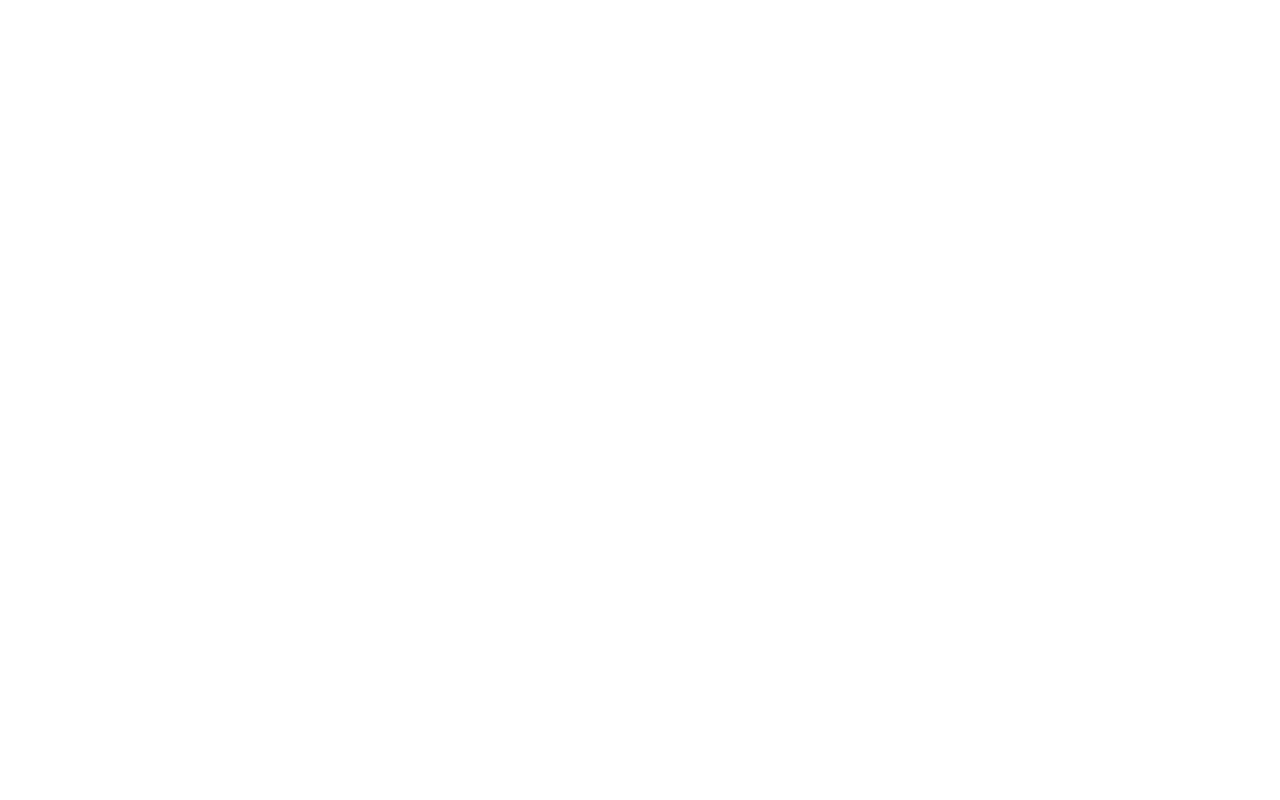
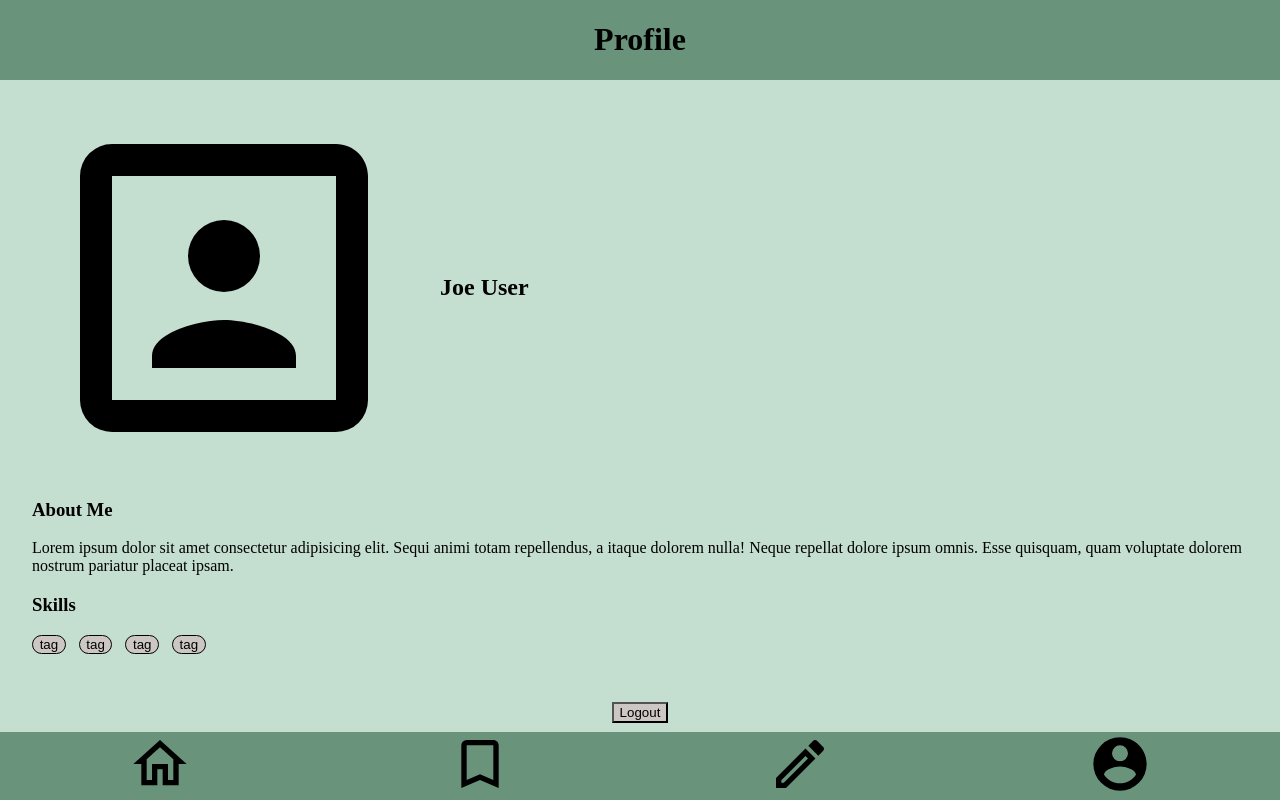
Before and after one commit to UlrikeWerner/quiz, a plain HTML site: page profile.html in a window 1280 px wide. Drawn offline with Linux system fonts and the light colour scheme.

Commit message:
add content to profil.html

```diff
--- /dev/null
+++ b/assets/css/button.css
@@ -0,0 +1,3 @@
+.button {
+  background-color: var(--action-color);
+}
--- a/assets/css/flex.css
+++ b/assets/css/flex.css
@@ -8,16 +8,16 @@
   flex-direction: row;
 }
 
-.flex {
-  display: flex;
-}
-
 .row-gap-1_2 {
   row-gap: 1.2em;
 }
 
 .column-gap-0_8 {
   column-gap: 0.8em;
+}
+
+.column-gap-1_5 {
+  column-gap: 1.5em;
 }
 
 .justify-content-center {
@@ -27,3 +27,7 @@
 .justify-content-space-around {
   justify-content: space-around;
 }
+
+.align-items-center {
+  align-items: center;
+}
--- a/assets/css/profile.css
+++ b/assets/css/profile.css
@@ -1,3 +1,23 @@
+@import "button.css";
+@import "color-chart.css";
+@import "flex.css";
+@import "layout.css";
+@import "nav.css";
+@import "svg.css";
+@import "tag.css";
+
 * {
   box-sizing: border-box;
 }
+
+.profile-image {
+  width: 30vw;
+}
+
+.profile-image path {
+  d: var(--svg-blank-user-image);
+}
+
+.skills {
+  margin-bottom: 3em;
+}
--- a/assets/css/svg.css
+++ b/assets/css/svg.css
@@ -28,4 +28,8 @@
   --svg-profile-filled: path(
     "M12,19.2C9.5,19.2 7.29,17.92 6,16C6.03,14 10,12.9 12,12.9C14,12.9 17.97,14 18,16C16.71,17.92 14.5,19.2 12,19.2M12,5A3,3 0 0,1 15,8A3,3 0 0,1 12,11A3,3 0 0,1 9,8A3,3 0 0,1 12,5M12,2A10,10 0 0,0 2,12A10,10 0 0,0 12,22A10,10 0 0,0 22,12C22,6.47 17.5,2 12,2Z"
   );
+
+  --svg-blank-user-image: path(
+    "M19,19H5V5H19M19,3H5A2,2 0 0,0 3,5V19A2,2 0 0,0 5,21H19A2,2 0 0,0 21,19V5C21,3.89 20.1,3 19,3M16.5,16.25C16.5,14.75 13.5,14 12,14C10.5,14 7.5,14.75 7.5,16.25V17H16.5M12,12.25A2.25,2.25 0 0,0 14.25,10A2.25,2.25 0 0,0 12,7.75A2.25,2.25 0 0,0 9.75,10A2.25,2.25 0 0,0 12,12.25Z"
+  );
 }
--- /dev/null
+++ b/assets/css/tag.css
@@ -0,0 +1,6 @@
+.tag {
+  background-color: var(--action-color);
+  border: 1px solid var(--border-color);
+  border-radius: 50vh;
+  padding: 0.1em 0.5em;
+}
--- a/profile.html
+++ b/profile.html
@@ -7,13 +7,70 @@
     <link rel="stylesheet" href="./assets/css/profile.css" />
     <title>Profile</title>
   </head>
+
   <body>
-    <header></header>
+    <div class="flex-column body-wrapper">
+      <header class="flex-row justify-content-center">
+        <h1>Profile</h1>
+      </header>
 
-    <main></main>
+      <main>
+        <section class="flex-row align-items-center column-gap-1_5">
+          <svg class="profile-image" viewBox="0 0 24 24">
+            <path />
+          </svg>
+          <h2>Joe User</h2>
+        </section>
+        <section>
+          <h3>About Me</h3>
+          <p>
+            Lorem ipsum dolor sit amet consectetur adipisicing elit. Sequi animi
+            totam repellendus, a itaque dolorem nulla! Neque repellat dolore
+            ipsum omnis. Esse quisquam, quam voluptate dolorem nostrum pariatur
+            placeat ipsam.
+          </p>
+        </section>
+        <section class="skills">
+          <h3>Skills</h3>
+          <div class="flex-row column-gap-0_8">
+            <button type="button" class="tag">tag</button>
+            <button type="button" class="tag">tag</button>
+            <button type="button" class="tag">tag</button>
+            <button type="button" class="tag">tag</button>
+          </div>
+        </section>
+        <div class="flex-row justify-content-center">
+          <button type="button" class="button">Logout</button>
+        </div>
+      </main>
 
-    <footer>
-      <nav></nav>
-    </footer>
+      <footer>
+        <nav class="flex-row justify-content-space-around">
+          <a href="/">
+            <svg class="link-home" viewBox="0 0 24 24">
+              <path />
+            </svg>
+          </a>
+
+          <a href="/bookmarks.html">
+            <svg class="link-bookmarks" viewBox="0 0 24 24">
+              <path />
+            </svg>
+          </a>
+
+          <a href="/create.html">
+            <svg class="link-create" viewBox="0 0 24 24">
+              <path />
+            </svg>
+          </a>
+
+          <a href="/profile.html">
+            <svg class="link-profile __active" viewBox="0 0 24 24">
+              <path />
+            </svg>
+          </a>
+        </nav>
+      </footer>
+    </div>
   </body>
 </html>
```
Also changed, not shown: assets/css/card.css (+3 -11 lines), bookmarks.html (+5 -5 lines), index.html (+6 -6 lines).
